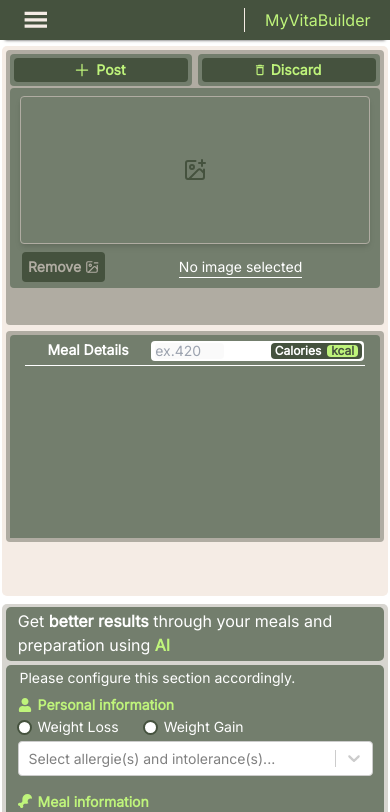
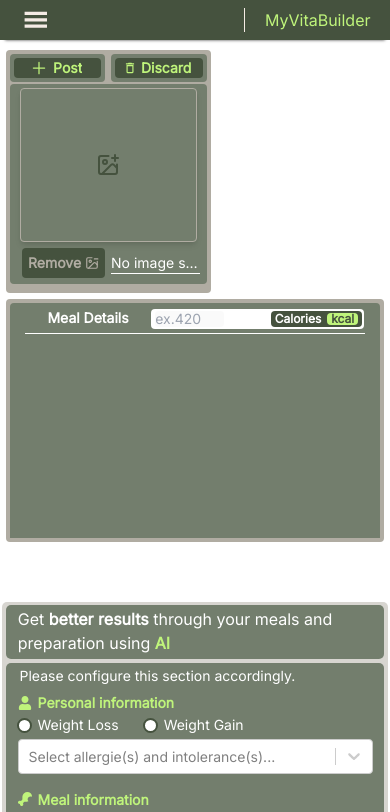
Before and after one commit to MarcoFz7/MyVitaBuilder, a Next.js app: page /nutrition in a window 390 px wide. Shown: the top 812 px of the page. Built offline with nearby package versions, Linux system fonts and the light colour scheme.

Commit message:
#comment Small changes and more conversions from the css file to tailwind properties

```diff
--- a/app/nutrition/page.css
+++ b/app/nutrition/page.css
@@ -15,8 +15,8 @@
 
     display: grid;
     grid-template-columns: 65% auto;
-    grid-template-rows: 0.58fr;
-    grid-gap: 0.5rem;
+    grid-template-rows: 0.50fr;
+    grid-gap: 0.375rem;
 
     min-width: var(--min-width);
 }
@@ -24,7 +24,6 @@
 .page-post-section,
 .page-written-calculator {
     grid-column: 1;
-    background-color: rgb(var(--light-smoke-rgb));
 
     border-radius: 5px;
 
@@ -85,20 +84,6 @@
     overflow-y: auto;
 }
 
-@media (max-width: 618px) {
-    .div-reference {
-        flex-direction: column;
-    }
-
-    .div-reference-two {
-        width: 100%;
-    }
-
-    .div-reference-two.new {
-        min-height: 275px !important;
-    }
-}
-
 @media (max-width: 768px) {
     .nutrition-page {
         grid-template-columns: 100%;
@@ -116,10 +101,6 @@
 
         overflow: hidden;
         overflow-y: hidden;
-    }
-
-    .div-reference-two.new {
-        min-height: 375px;
     }
 }
 
```
